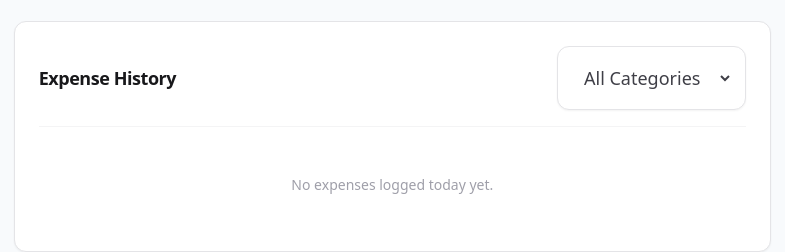
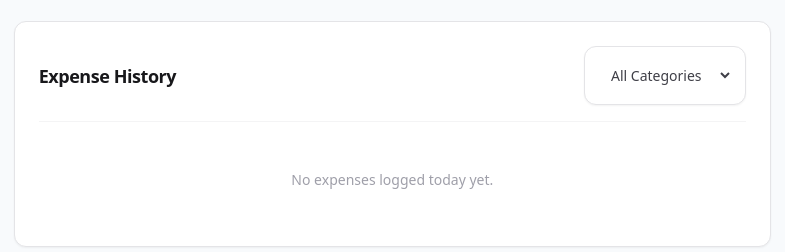
Before and after one commit to Conrad008/ledgerly, a plain HTML site: page index.html in a window 1280 px wide. Shown: the part 278-530 px from the top of the page, 445-1230 px from the left. Drawn offline with nearby package versions, Linux system fonts and the light colour scheme.

Commit message:
fix: change font size of filter category

```diff
--- a/index.html
+++ b/index.html
@@ -69,7 +69,7 @@
                     <div class="bg-white border border-zinc-200 rounded-xl p-2 md:p-3 shadow-xs">
                         <label for="category-filter" class="sr-only">Filter by Category</label>
                         <select id="category-filter"
-                            class="text-lg px-2.5 py-1.5  rounded-md bg-white text-zinc-700 focus:outline-hidden focus:border-zinc-900">
+                            class="text-sm px-2.5 py-1.5  rounded-md bg-white text-zinc-700 focus:outline-hidden focus:border-zinc-900">
                             <option value="All">All Categories</option>
                             <option value="Food">Food & Dining</option>
                             <option value="Transport">Transport</option>
```
